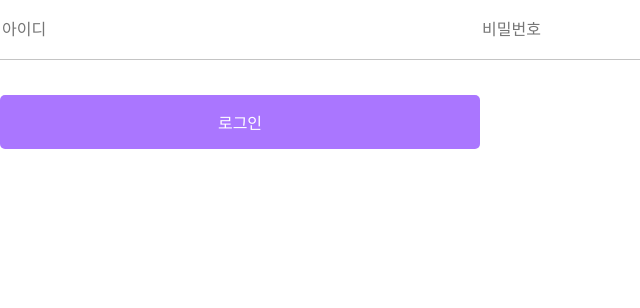
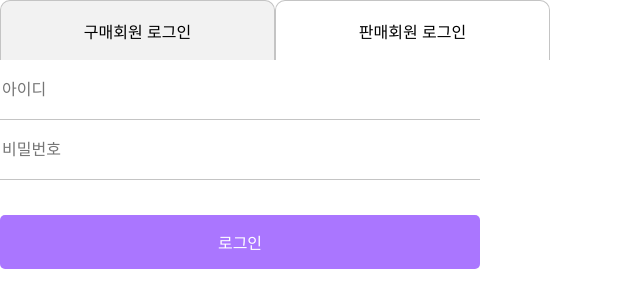
Before and after one commit to hyejee0504/Open_Market, a React (Create React App) app in the folder my-app/: page /account/login in a window 1280 px wide. Shown: the top 308 px of the page, without its empty margins (0-640 px from the left). Built offline with nearby package versions, Linux system fonts and the light colour scheme; a web font is replaced by a local one.

Commit message:
:lipstick: Design : 토글버튼 디자인

```diff
--- a/my-app/src/component/changeusertypebtn/ChangeUsertypeBtn.tsx
+++ b/my-app/src/component/changeusertypebtn/ChangeUsertypeBtn.tsx
@@ -1,8 +1,30 @@
 import React from 'react';
 import * as S from "./ChangeUsertypeBtnStyle";
 
-export default function ChangeUsertypeBtn() {
+interface ChangeUsertypeBtnProps {
+  type: string;
+  usertype: string | undefined;
+
+}
+
+export default function ChangeUsertypeBtn({usertype, type, ...props} : ChangeUsertypeBtnProps) {
   return (
-    <S.ToggleBtn />
+    <>
+      <S.ToggleBtn
+        value={usertype === "BUYER" ? "on" : "off"}
+
+
+
+      >
+        {type === "login" ? "구매회원 로그인" : "구매회원가입"  }
+      </S.ToggleBtn >
+      <S.ToggleBtn
+        value={usertype !== "BUYER" ? "on" : "off"}
+        usertype={usertype}
+
+      >
+        {type === "login" ? "판매회원 로그인" : "판매회원가입"  }
+      </S.ToggleBtn >
+    </>
   )
 }
--- a/my-app/src/component/changeusertypebtn/ChangeUsertypeBtnStyle.ts
+++ b/my-app/src/component/changeusertypebtn/ChangeUsertypeBtnStyle.ts
@@ -1,5 +1,31 @@
 import styled from "styled-components";
 
-export const ToggleBtn = styled.button`
+interface ToggleBtnProps {
+    usertype?: string,
+    value: string,
+}
+
+export const ToggleBtn = styled.button<ToggleBtnProps>`
+    width: 275px;
+    height: 60px;
+    border: 1px solid var(--color-grey);
+    border-radius: 10px 10px 0 0;
+    border-bottom: 0;
+    background: ${({value}) => (value === "off" ? "var(--color-brightGrey)" : "var(--color-white)")};
+
+    &:after{
+        content: "abc";
+        color: transparent;
+        width: ${({value}) => (value === "off" ? "0" : "275px")};
+        height: ${({value}) => (value === "off" ? "0" : "20px")};
+        background: ${({value}) => (value === "off" ? "transparent" : "var(--color-white)")};
+        position: absolute;
+        top: ${({value}) => (value === "off" ? "0" : "60px")};
+        left: ${({value, usertype}) => (value === "on" && usertype === "SELLER" ? "275px" : "0px")};
+
+
+
+    }
+
 
 `
--- a/my-app/src/component/common/button/Button.tsx
+++ b/my-app/src/component/common/button/Button.tsx
@@ -11,6 +11,7 @@ interface CommonBtnProps{
     color?: string;
     disabled?: boolean;
     paddingLeft?: string;
+
 }
 
 function CommonBtn({...props} : CommonBtnProps) {
--- a/my-app/src/component/login/LoginForm.tsx
+++ b/my-app/src/component/login/LoginForm.tsx
@@ -1,6 +1,7 @@
 import React, {useState} from 'react';
 import * as S from "./LoginFormStyle";
 import { CommonBtn } from '../common/button/Button';
+import ChangeUsertypeBtn from '../changeusertypebtn/ChangeUsertypeBtn';
 
 export default function LoginForm() {
 
@@ -27,6 +28,9 @@ export default function LoginForm() {
     }
 
   return (
+    <>
+      <ChangeUsertypeBtn
+      type="login" usertype='SELLER'/>
       <form onSubmit={onsubmit}>
           <S.LoginInput
           type='text'
@@ -47,5 +51,6 @@ export default function LoginForm() {
           <CommonBtn type='submit'>로그인</CommonBtn>
 
       </form>
+    </>
   )
 }
--- a/my-app/src/component/login/LoginFormStyle.ts
+++ b/my-app/src/component/login/LoginFormStyle.ts
@@ -1,6 +1,7 @@
 import styled from "styled-components";
 
 const LoginInput = styled.input`
+    display: block;
     width: 480px;
     height: 60px;
     border: 0;
```
Lines whose indentation alone changed are shown as unchanged.
